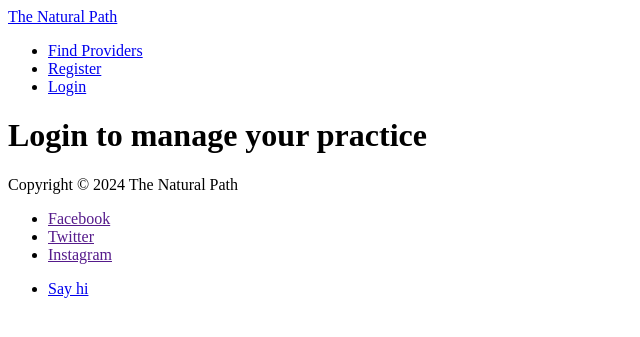
After one commit to runningindos/Django_Project1.0, a Django app: page /login/ in a window 1280 px wide. The commit adds this page. Shown: the top 337 px of the page, without its empty margins (0-640 px from the left). Run offline with Django 5.2, Linux system fonts and the light colour scheme.

Commit message:
got the templates to work finally, created paths and routes, and imported necessary files.

```diff
--- a/TheNaturalPath/TheNaturalPath/urls.py
+++ b/TheNaturalPath/TheNaturalPath/urls.py
@@ -17,6 +17,8 @@ Including another URLconf
 from django.contrib import admin
 from django.urls import path, include
 
+
+
 urlpatterns = [
     path('admin/', admin.site.urls),
     path ("", include("naturalPath.urls")),
--- a/TheNaturalPath/naturalPath/templates/base.html
+++ b/TheNaturalPath/naturalPath/templates/base.html
@@ -14,13 +14,13 @@
             <div class="navButtons" id="navButtons">
                 <ul>
                     <li>
-                        <a href="">Find Providers</a>
+                        <a href="providers.html">Find Providers</a>
                     </li>
                     <li>
-                        <a href="">Register</a>
+                        <a href="register.html">Register</a>
                     </li>
                     <li>
-                        <a href="">Login</a>
+                        <a href="login.html">Login</a>
                     </li>
                 </ul>
             </div>
--- /dev/null
+++ b/TheNaturalPath/naturalPath/templates/deleted.html
@@ -0,0 +1,4 @@
+{% extends "base.html" %} {% block title %} Home {% endblock %}
+{% block content %}
+<h1>You've successfully deleted your practice.</h1>
+{% endblock %}
--- /dev/null
+++ b/TheNaturalPath/naturalPath/templates/login.html
@@ -0,0 +1,4 @@
+{% extends "base.html" %} {% block title %} Home {% endblock %}
+{% block content %}
+<h1>Login to manage your practice</h1>
+{% endblock %}
--- /dev/null
+++ b/TheNaturalPath/naturalPath/templates/logout.html
@@ -0,0 +1,4 @@
+{% extends "base.html" %} {% block title %} Home {% endblock %}
+{% block content %}
+<h1>You've successfully logged out. See you next time!</h1>
+{% endblock %}
--- /dev/null
+++ b/TheNaturalPath/naturalPath/templates/register.html
@@ -0,0 +1,4 @@
+{% extends "base.html" %} {% block title %} Home {% endblock %}
+{% block content %}
+<h1>Get registered to share your practice</h1>
+{% endblock %}
--- /dev/null
+++ b/TheNaturalPath/naturalPath/templates/success.html
@@ -0,0 +1,4 @@
+{% extends "base.html" %} {% block title %} Home {% endblock %}
+{% block content %}
+<h1>We're happy to have you on board. You've successfully added your practice!</h1>
+{% endblock %}
--- a/TheNaturalPath/naturalPath/urls.py
+++ b/TheNaturalPath/naturalPath/urls.py
@@ -1,6 +1,13 @@
 from django.urls import path
-from . import views
+from .import views
+
+
 
 urlpatterns = [
-    path("", views.home, name="home")
-]
+    path("", views.home, name="np-home"),
+    path("providers/", views.providers, name="providers"),
+    path("register/", views.register, name="register"),
+    path("login/", views.login, name="login"),
+    path("logout/", views.logout, name="logout"),
+    path("success/", views.success, name="success"),
+  ]
--- a/TheNaturalPath/naturalPath/views.py
+++ b/TheNaturalPath/naturalPath/views.py
@@ -1,8 +1,47 @@
 from django.shortcuts import render
 from django.http import HttpResponse
 from .models import Providers, Users, Practice
+from django.shortcuts import render
 
 # Create your views here.
 
 def home(request, ):
     return render(request, 'home.html')
+
+def providers(request, ):
+    context = {
+
+        'providers' : providers
+    }
+    return render(request, 'providers.html', context)
+
+def register(request, ):
+    return render(request,'register.html')
+
+def login(request, ):
+    return render(request, 'login.html')
+
+def logout(request, ):
+    return render(request, 'logout.html')
+
+def success(request, ):
+    return render(request,'success.html')
+
+
+Providers = [
+    {
+        'first_name': 'Caoidhreach',
+        'last_name': 'Mac hAidhearais',
+        'email': '<ricky@ricky.com>',
+    },
+    {
+        'first_name': 'George',
+        'last_name': 'Mahony',
+        'email': '<george@george.com>',
+    },
+    {
+        'first_name': 'Jane',
+        'last_name': 'Doe',
+        'email': '<jane@jane.com>',
+    }
+]
```
Also changed, not shown: TheNaturalPath/naturalPath/templates/providers.html (+10 -0 lines).
